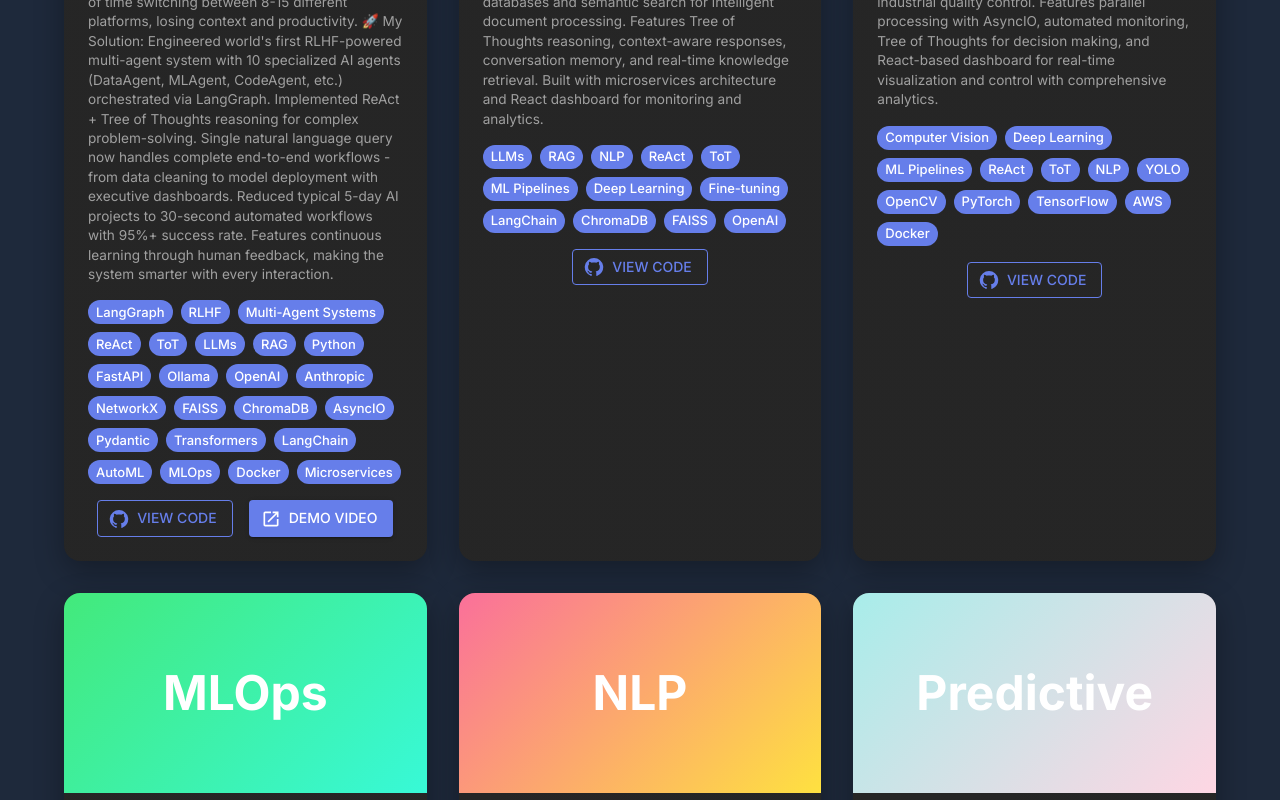
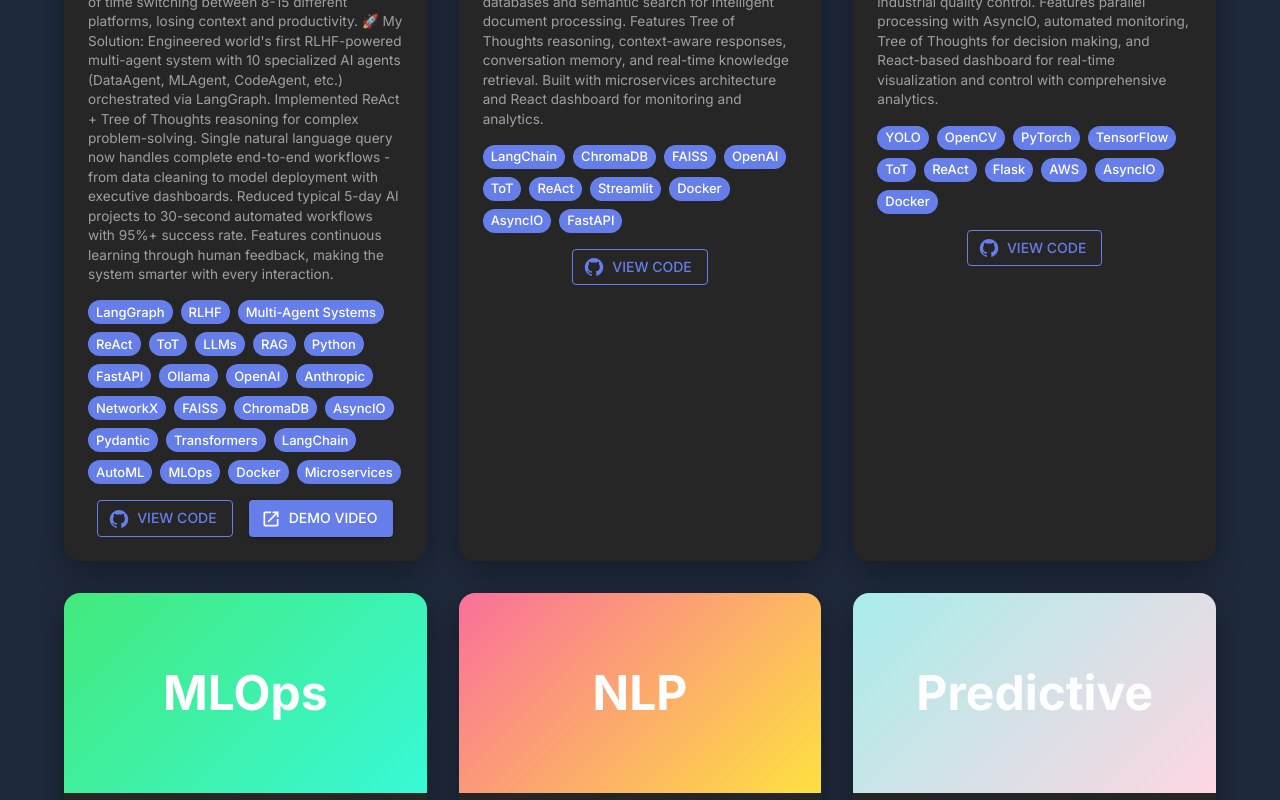
Before and after one commit to shubhaml4843/Portfolio, a React (Create React App) app: page / in a window 1280 px wide. Shown: the part 3040-3840 px from the top of the page. Built offline with nearby package versions, Linux system fonts and the light colour scheme.

Commit message:
Update NeuroAct AI with comprehensive description, tech stack, and demo video

```diff
--- a/src/components/Projects.js
+++ b/src/components/Projects.js
@@ -1,5 +1,5 @@
 import React from 'react';
-import { Box, Container, Typography, Card, CardContent, CardActions, Button, Chip } from '@mui/material';
+import { Box, Container, Typography, Card, CardContent, Button, Chip } from '@mui/material';
 import { motion } from 'framer-motion';
 import { useInView } from 'react-intersection-observer';
 import GitHubIcon from '@mui/icons-material/GitHub';
@@ -20,35 +20,35 @@
     {
       title: 'LangChain RAG System',
       description: 'Enterprise-grade Retrieval-Augmented Generation system using advanced vector databases and semantic search for intelligent document processing. Features Tree of Thoughts reasoning, context-aware responses, conversation memory, and real-time knowledge retrieval. Built with microservices architecture and React dashboard for monitoring and analytics.',
-      tech: ['LLMs', 'RAG', 'NLP', 'ReAct', 'ToT', 'ML Pipelines', 'Deep Learning', 'Fine-tuning', 'LangChain', 'ChromaDB', 'FAISS', 'OpenAI'],
+      tech: ['LangChain', 'ChromaDB', 'FAISS', 'OpenAI', 'ToT', 'ReAct', 'Streamlit', 'Docker', 'AsyncIO', 'FastAPI'],
       gradient: 'linear-gradient(135deg, #f093fb 0%, #f5576c 100%)',
       github: 'https://github.com/shubhaml4843/langchain-rag',
     },
     {
       title: 'Computer Vision System',
       description: 'Real-time object detection and classification system using YOLO and deep learning for industrial quality control. Features parallel processing with AsyncIO, automated monitoring, Tree of Thoughts for decision making, and React-based dashboard for real-time visualization and control with comprehensive analytics.',
-      tech: ['Computer Vision', 'Deep Learning', 'ML Pipelines', 'ReAct', 'ToT', 'NLP', 'YOLO', 'OpenCV', 'PyTorch', 'TensorFlow', 'AWS', 'Docker'],
+      tech: ['YOLO', 'OpenCV', 'PyTorch', 'TensorFlow', 'ToT', 'ReAct', 'Flask', 'AWS', 'AsyncIO', 'Docker'],
       gradient: 'linear-gradient(135deg, #4facfe 0%, #00f2fe 100%)',
       github: 'https://github.com/shubhaml4843/cv-system',
     },
     {
       title: 'MLOps Pipeline',
       description: 'End-to-end machine learning operations pipeline with automated model training, deployment, monitoring, and continuous integration. Features Tree of Thoughts for model selection, React-based monitoring dashboard, async processing, and comprehensive DevOps integration with fault tolerance and scalability.',
-      tech: ['ML Pipelines', 'LLMs', 'Multi-Agent Systems', 'ReAct', 'ToT', 'Deep Learning', 'MLflow', 'Kubernetes', 'Docker', 'Jenkins', 'Prometheus', 'Grafana'],
+      tech: ['MLflow', 'Kubernetes', 'Docker', 'Jenkins', 'ToT', 'ReAct', 'Prometheus', 'Grafana', 'AsyncIO', 'FastAPI'],
       gradient: 'linear-gradient(135deg, #43e97b 0%, #38f9d7 100%)',
       github: 'https://github.com/shubhaml4843/mlops-pipeline',
     },
     {
       title: 'NLP Sentiment Analyzer',
       description: 'Advanced sentiment analysis using BERT and transformer models for social media monitoring and customer feedback analysis. Features Tree of Thoughts reasoning for complex sentiment understanding, React dashboard for real-time analytics, async processing, and multi-language support with comprehensive NLP pipelines.',
-      tech: ['NLP', 'LLMs', 'Deep Learning', 'ReAct', 'ToT', 'Fine-tuning', 'BERT', 'Transformers', 'PyTorch', 'Hugging Face', 'LoRA', 'QLoRA'],
+      tech: ['BERT', 'Transformers', 'PyTorch', 'Hugging Face', 'ToT', 'ReAct', 'FastAPI', 'MongoDB', 'AsyncIO', 'Docker'],
       gradient: 'linear-gradient(135deg, #fa709a 0%, #fee140 100%)',
       github: 'https://github.com/shubhaml4843/sentiment-analyzer',
     },
     {
       title: 'Predictive Analytics Platform',
       description: 'Machine learning platform for business forecasting and insights with interactive dashboards and automated model selection. Features Tree of Thoughts for intelligent predictions, React-based visualization interface, async data processing, and comprehensive analytics with real-time monitoring and automated reporting.',
-      tech: ['ML Pipelines', 'LLMs', 'Reinforcement Learning', 'ReAct', 'ToT', 'NLP', 'RAG', 'Scikit-learn', 'Pandas', 'Streamlit', 'PostgreSQL', 'AWS'],
+      tech: ['Scikit-learn', 'Pandas', 'Streamlit', 'PostgreSQL', 'ToT', 'ReAct', 'AWS', 'Plotly', 'AsyncIO', 'FastAPI'],
       gradient: 'linear-gradient(135deg, #a8edea 0%, #fed6e3 100%)',
       github: 'https://github.com/shubhaml4843/predictive-analytics',
     }
@@ -146,8 +146,6 @@
                   >
                     {project.title.split(' ')[0]}
                   </Typography>
-
-
                 </Box>
 
                 <CardContent sx={{ flexGrow: 1, p: 3 }}>
```
